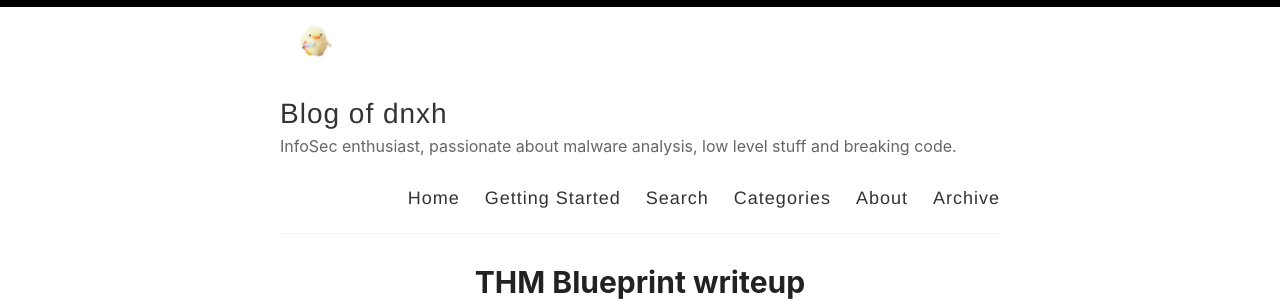
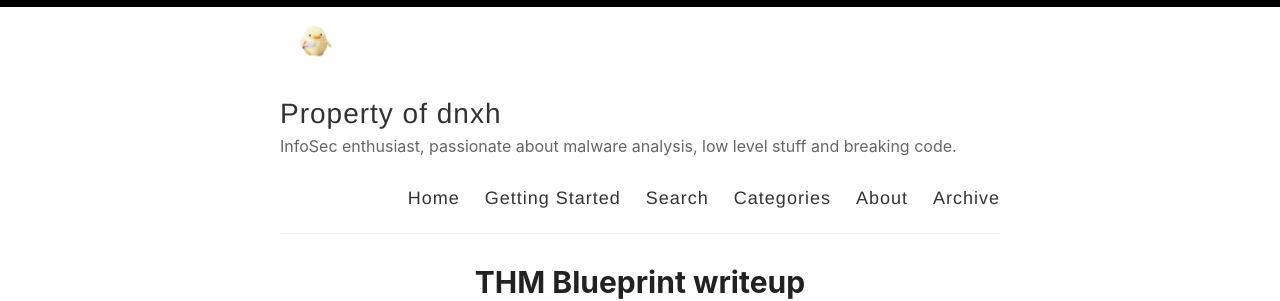
Before and after one commit to 0xdnxh/0xdnxh.github.io, a Jekyll site: the page built from index.html, in a window 1280 px wide. Shown: the top 301 px of the page. Built offline with Jekyll 4.4.1, drawn with Linux system fonts in a browser that asks for light colours; the list of posts is cut into pages by our own code.

Commit message:
Modified config

```diff
--- a/_config.yml
+++ b/_config.yml
@@ -3,7 +3,7 @@
 #
 
 # Name of your site (displayed in the header)
-name: Blog of dnxh
+name: Property of dnxh
 
 # Name of the author
 author: dnxh
```
